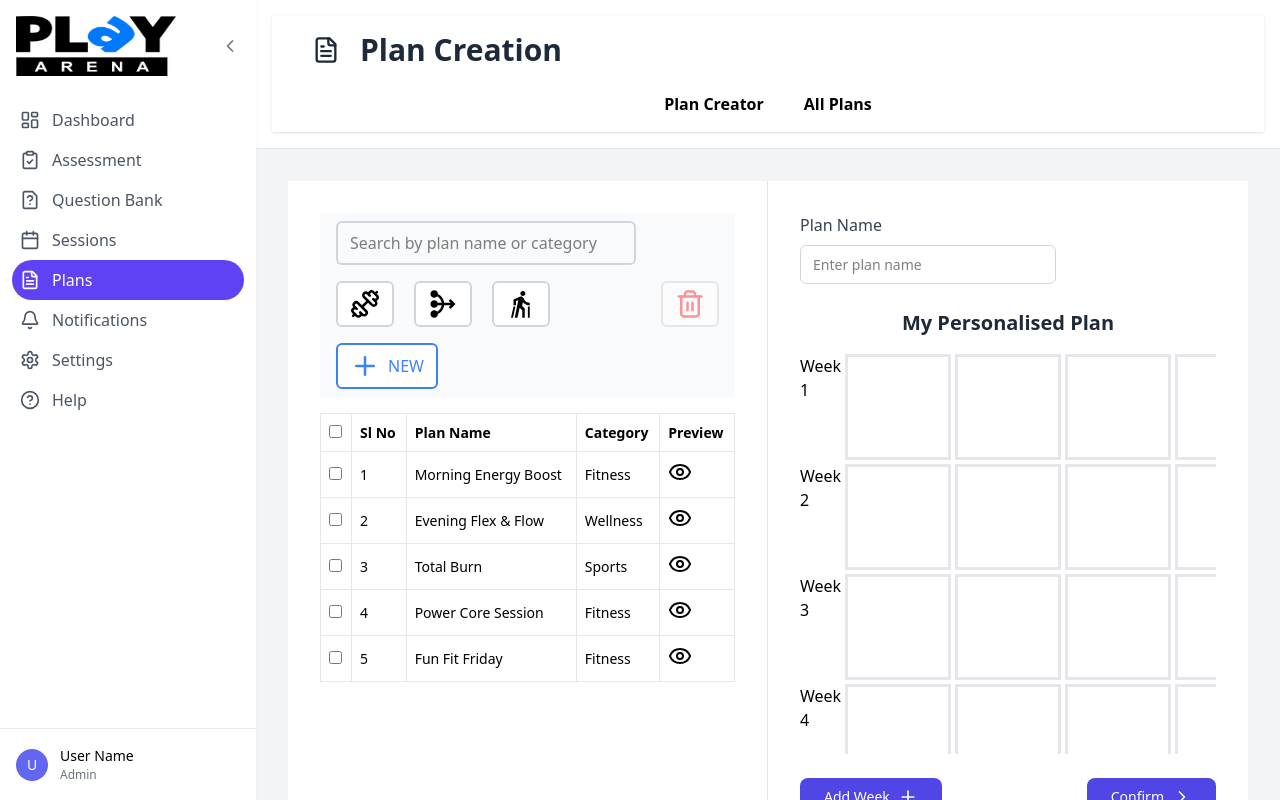
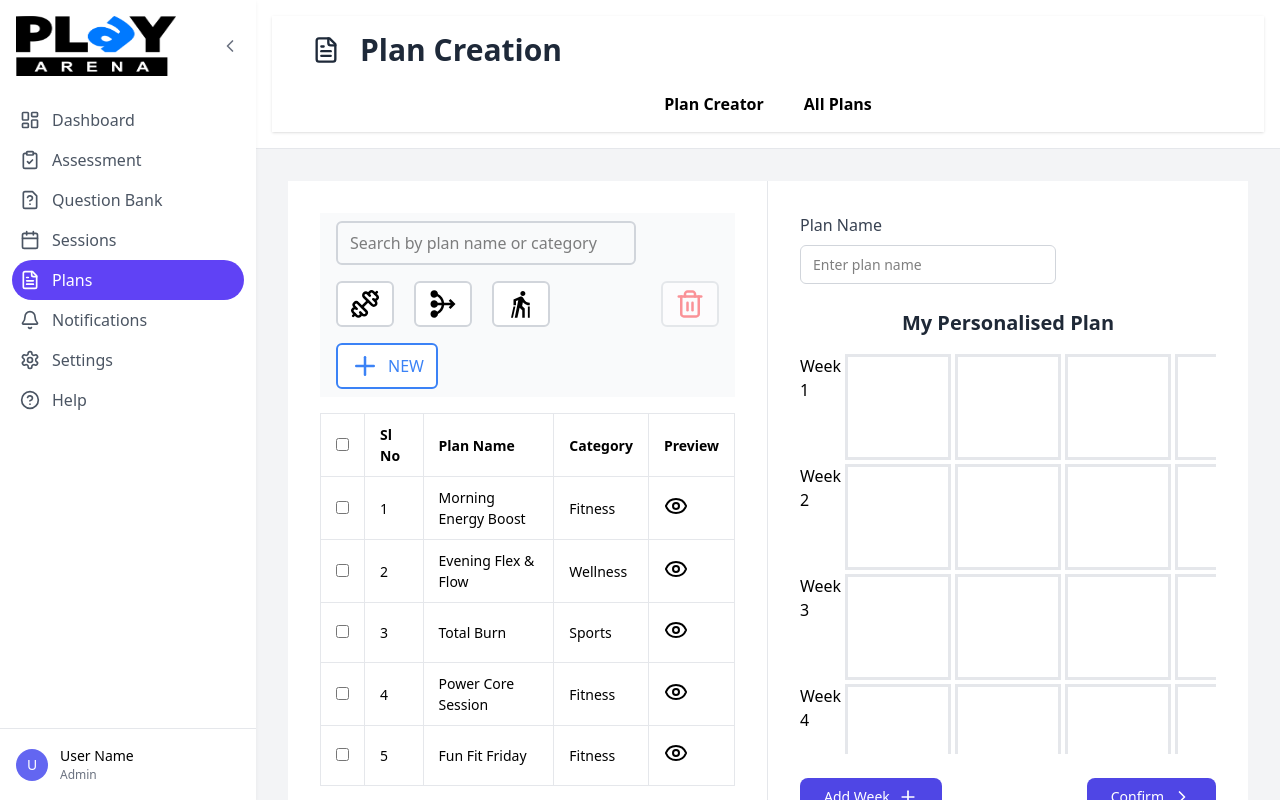
Before and after one commit to AnIrUdHtEmBe/LazyIdli-playOs-July_4-Assesment, a React (Vite) app: page /plans in a window 1280 px wide. Built offline with nearby package versions, Linux system fonts and the light colour scheme.

Commit message:
Fixed the table alignment

```diff
--- a/src/Pages/PlanCreation.css
+++ b/src/Pages/PlanCreation.css
@@ -83,12 +83,18 @@
   border-collapse: collapse;
   font-size: 0.875rem;
 }
+.plans-table tbody tr {
+  height: 60px;
+}
+
 
 .plans-table th,
 .plans-table td {
   padding: 0.5rem;
   border: 1px solid #e5e7eb;
   text-align: left;
+  vertical-align: middle;
+  padding: 10px 15px;
 }
 .table-row:hover {
   background-color: #f9fafb;
--- a/src/components/Sidebar.tsx
+++ b/src/components/Sidebar.tsx
@@ -131,7 +131,7 @@ const Sidebar: React.FC<SidebarProps> = ({ collapsed, toggleSidebar }) => {
         }`}
       >
         <div className={`sidebar-header ${collapsed ? "centered" : ""}`}>
-          <div className="brand">{collapsed ? <img className="h-5 w-10" src="public/play-black.png" ></img>: <img className="h-15 w-40"  src="public/play-black.png"></img> }</div>
+          <div className="brand">{collapsed ? <img className="h-5 w-10" src="/play-black.png" ></img>: <img className="h-15 w-40"  src="public/play-black.png"></img> }</div>
           <button className="toggle-btn" onClick={toggleSidebar}>
             {collapsed ? <ChevronRight size={20} /> : <ChevronLeft size={20} />}
           </button>
--- a/src/planPageComponent/SessionPage.css
+++ b/src/planPageComponent/SessionPage.css
@@ -131,6 +131,9 @@
 .table-container {
   overflow-x: auto;
 }
+.plans-table tbody tr {
+  height: 60px; /* Adjust the height value as needed */
+}
 .plans-table {
   width: 100%;
   border-collapse: collapse;
@@ -141,6 +144,8 @@
   padding: 0.5rem;
   border: 1px solid #e5e7eb;
   text-align: left;
+   vertical-align: middle;
+  padding: 10px 15px;
 }
 .table-row:hover {
   background-color: #f9fafb;
```
